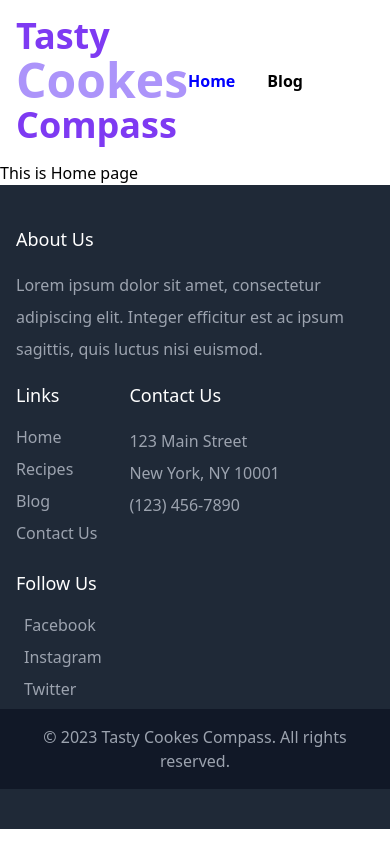
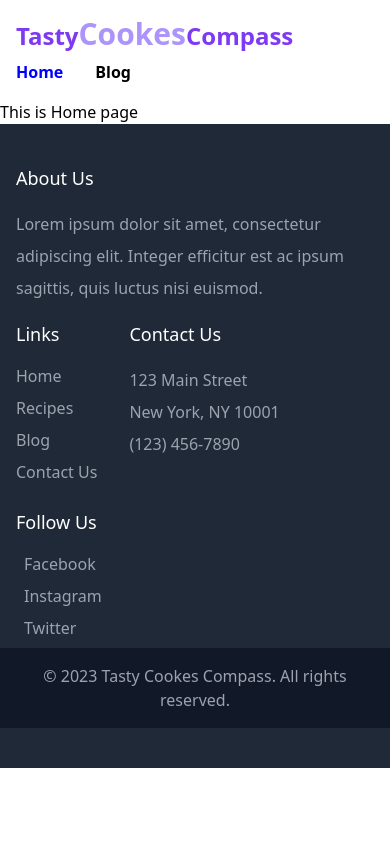
Before and after one commit to Zehad-Sarkar/tasty-cooks-compass-client, a React (Vite) app: page / in a window 390 px wide. Built offline with nearby package versions, Linux system fonts and the light colour scheme.

Commit message:
header added responsive

```diff
--- a/src/sharedPages/header/Header.jsx
+++ b/src/sharedPages/header/Header.jsx
@@ -5,17 +5,17 @@ import { NavLink } from "react-router-dom";
 const Header = () => {
   const [user,setUser]=useState(null)
   return (
-    <div className="flex items-center justify-around m-4">
-      <div className="text-4xl font-bold">
+    <div className="items-center justify-around m-4 md:flex">
+      <div className="text-2xl font-bold md:text-4xl">
         <h1 className="text-purple-600">
-          Tasty{" "}
-          <span className="text-5xl text-purple-400 font-extra-bold">
+          Tasty
+          <span className="text-3xl text-purple-400 md:text-5xl font-extra-bold">
             Cookes
-          </span>{" "}
+          </span>
           Compass
         </h1>
       </div>
-      <div className="flex gap-8 font-semibold">
+      <div className="flex gap-8 mt-2 font-semibold">
         <NavLink
           to="/"
           className={({ isActive }) => (isActive ? "active" : "")}
```
